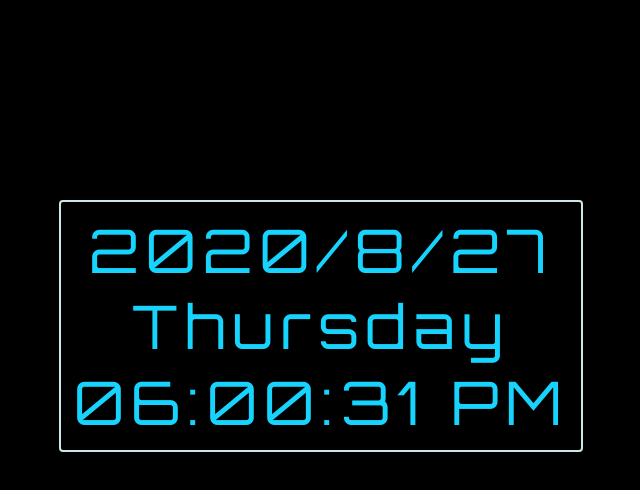
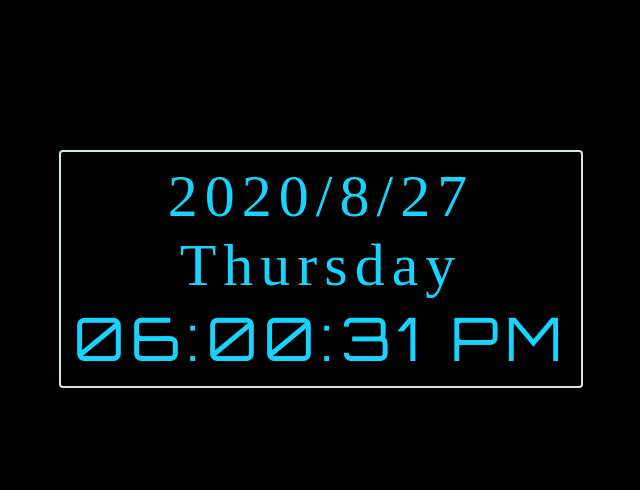
Before and after one commit to asamiss7/Digital-Clock, a plain HTML site: page index.html in a window 1280 px wide. Shown: the whole page, without its empty margins (319-959 px from the left). Drawn offline with Linux system fonts and the light colour scheme.

Commit message:
changes in fonts

```diff
--- a/style.css
+++ b/style.css
@@ -7,9 +7,13 @@ body{
     text-align: center;
     padding: 10px;
     font-size: 60px;
-    font-family: Orbitron;
+    font-family: 'Orbitron', sans-serif;
     letter-spacing: 7px;
     top: 50%;
     left: 50%;
-    margin: 200px auto;
+    margin: 150px auto;
 }
+
+#date{
+    font-family: initial;
+}
```
